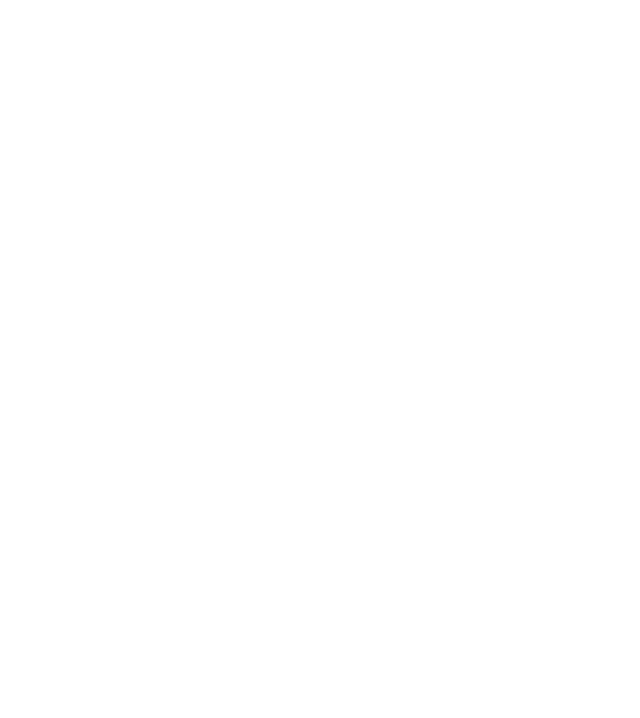
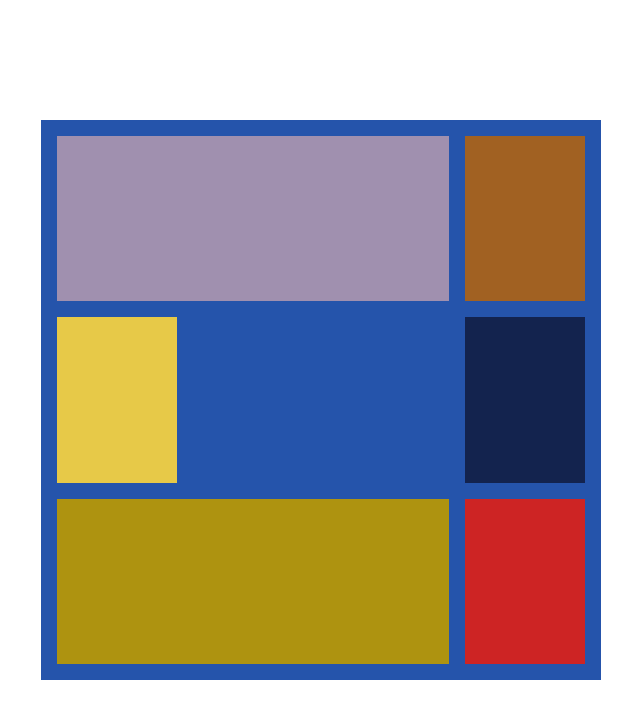
Before and after one commit to LyamineB/webtechnology, a plain HTML site: page labo-04/mondriaan/index.html in a window 1280 px wide. Shown: the whole page, without its empty margins (319-959 px from the left). Drawn offline with Linux system fonts and the light colour scheme.

Commit message:
Labo 4 eerste 3 oefeningen af

```diff
--- a/labo-04/kolommen/css/stijl.css
+++ b/labo-04/kolommen/css/stijl.css
@@ -7,5 +7,32 @@
 
 /* === your rules === */
 main div:nth-child(1){
-    background-color: red;
+    background-color: darkturquoise;
+    flex: 1;
 }
+main div:nth-child(2){
+    background-color: darkviolet;
+    flex: 2; /* 2/4 vd witruimte want 1+2+1 =4 */
+}
+main div:nth-child(3){
+    background-color: deepskyblue;
+    flex: 1;
+}
+body{
+    color: white;
+    font-size: 4rem;
+    font-weight: bold;
+    font-family: Arial, Helvetica, sans-serif;
+}
+main{
+    margin-top: 10vh;
+    margin-bottom: 10vh;
+    height: 80vh;
+    display: flex;   /* maak van alle children columns */
+    gap: 4vw;
+}
+main div{
+    display: flex;
+    justify-content: center;
+    align-items: center;
+}
--- a/labo-04/mondriaan/css/stijl.css
+++ b/labo-04/mondriaan/css/stijl.css
@@ -2,7 +2,46 @@
 
 /* === tokens === */
 :root {
-
+    --blauw:  #2554ab;
+    --lila:   #a090af;
+    --bruin:  #a16122;
+    --geel:   #e7c948;
+    --marine: #13234e;
+    --olijf:  #ae9310;
+    --rood:   #cd2424;
+}
+.lila{
+    background-color: var(--lila);
+    grid-column: 1/4 /* Start op 1 eindigt op 4 (1/-2 kon ook)*/
+}
+.bruin{
+    background-color: var(--bruin);
+}
+.geel{
+    background-color: var(--geel);
+}
+.marine{
+    background-color: var(--marine);
+    grid-column: 4/5;
+}
+.olijf{
+    background-color: var(--olijf);
+    grid-column: 1/4;
+}
+.rood{
+    background-color: var(--rood);
 }
 
+main{
+    width:70vh;
+    height: 70vh;
+    margin: 15vh auto; /* 15vh boven onder L en R zelfde waardoor het dus int midden komt en de hoogte is variabel (vul je dus zelf in) */
+    background-color: var(--blauw);
+    display: grid; /* Elk kind (de 6 divs) krijgen elks evenveel hoogte vd 70vh dus 1/6 vn 70 */
+    gap:2vh;
+    padding: 2vh;
+    grid-template-columns: repeat(4, 1fr); /* 4 kollomen van elke 1/4 breed */
+}
+
+
 /* === your rules === */
--- a/labo-04/mondriaan/index.html
+++ b/labo-04/mondriaan/index.html
@@ -10,7 +10,7 @@
 <body>
   <!-- Do not change this file. Write your CSS in css/stijl.css. -->
   <main class="schilderij">
-    <div class="lila"></div>
+    <div class="lila"></div> <!-- div is een blok element en toont hoogte van de inhoud maar er is geen inhoud -->
     <div class="bruin"></div>
     <div class="geel"></div>
     <div class="marine"></div>
--- a/labo-04/navigatie/css/stijl.css
+++ b/labo-04/navigatie/css/stijl.css
@@ -2,7 +2,46 @@
 
 /* === tokens === */
 :root {
+    --balk:#1f3a2e;
+    --tekst: #f3efe6;
+    --accent:  #e6b53c;
+}
+body{
+    font-family: Verdana, Geneva, Tahoma, sans-serif;
+    text-decoration: none;
+}
+ul{
+    margin: 0;
+    padding:0;
+    display: flex;
+    gap: 1rem;
+}
+li{
+    list-style: none;
+    border: 1px;
 
+}
+header{
+    justify-content: space-between;
+    align-items: center;
+    display: flex;
+    background-color: var(--balk);
+    padding: 1.3rem;
+    margin: 0.5rem 0.5rem;
+}
+ul a {
+    text-decoration: none;
+    color: var(--tekst);
+    padding: 0.5rem;
+    border-radius: 0.6rem 0.6rem;
+}
+header > a{
+    color: var(--accent);
+}
+ul a:hover,
+ul a.actief{
+    background-color: var(--accent);
+    color:var(--balk)
 }
 
 /* === your rules === */
```
